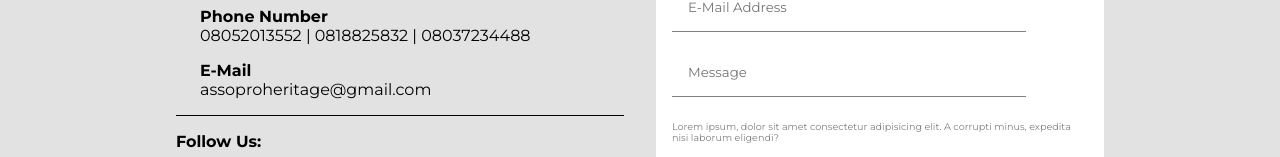
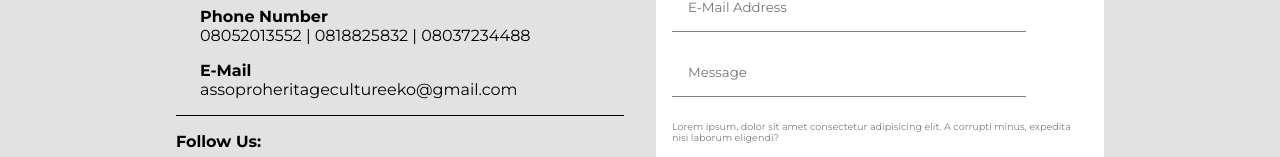
Before and after one commit to dhani-el/aphcekoindigenes, a React (Vite) app: page /contact in a window 1280 px wide. Shown: the part 446-603 px from the top of the page. Built offline with nearby package versions, Linux system fonts and the light colour scheme; some icons are missing.

Commit message:
Email update

```diff
--- a/src/Contact/component.jsx
+++ b/src/Contact/component.jsx
@@ -9,7 +9,7 @@ export function GetInTouch(){
                 <p>Lorem ipsum dolor sit amet consectetur adipisicing elit. Sit ad recusandae reiciendis voluptas nulla eaque?</p>
                 <ContactItem Icon={Location} type={"Address"} value={"45/47 martins street Lagos-Island Lagos"}/>
                 <ContactItem Icon={Call} type={"Phone Number"} value={`08052013552 | 0818825832 | 08037234488 `}/>
-                <ContactItem Icon={Sms} type={"E-Mail"} value={"assoproheritage@gmail.com"}/>
+                <ContactItem Icon={Sms} type={"E-Mail"} value={"assoproheritagecultureeko@gmail.com"}/>
                 <FollowUs/>
     </div>
 }
```
